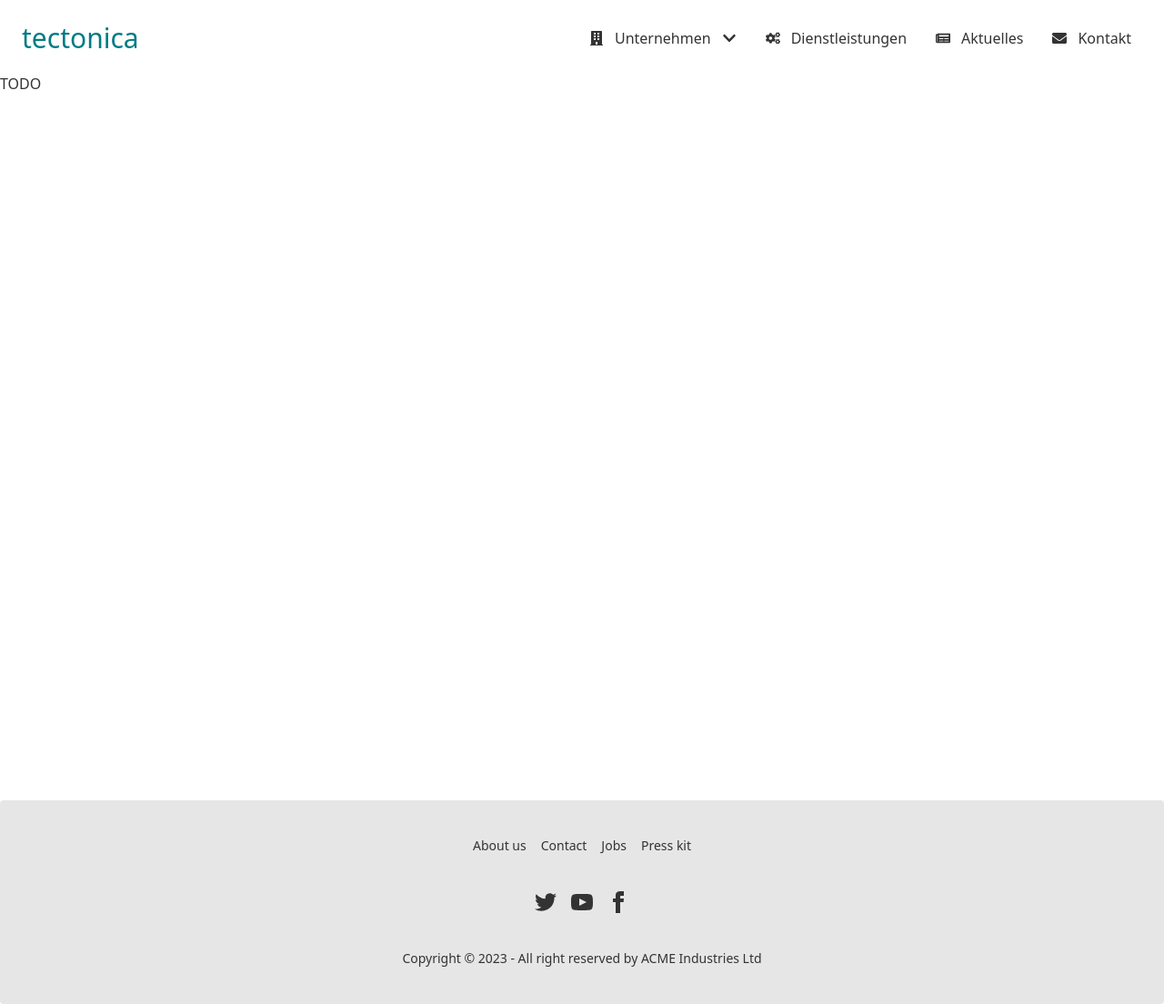
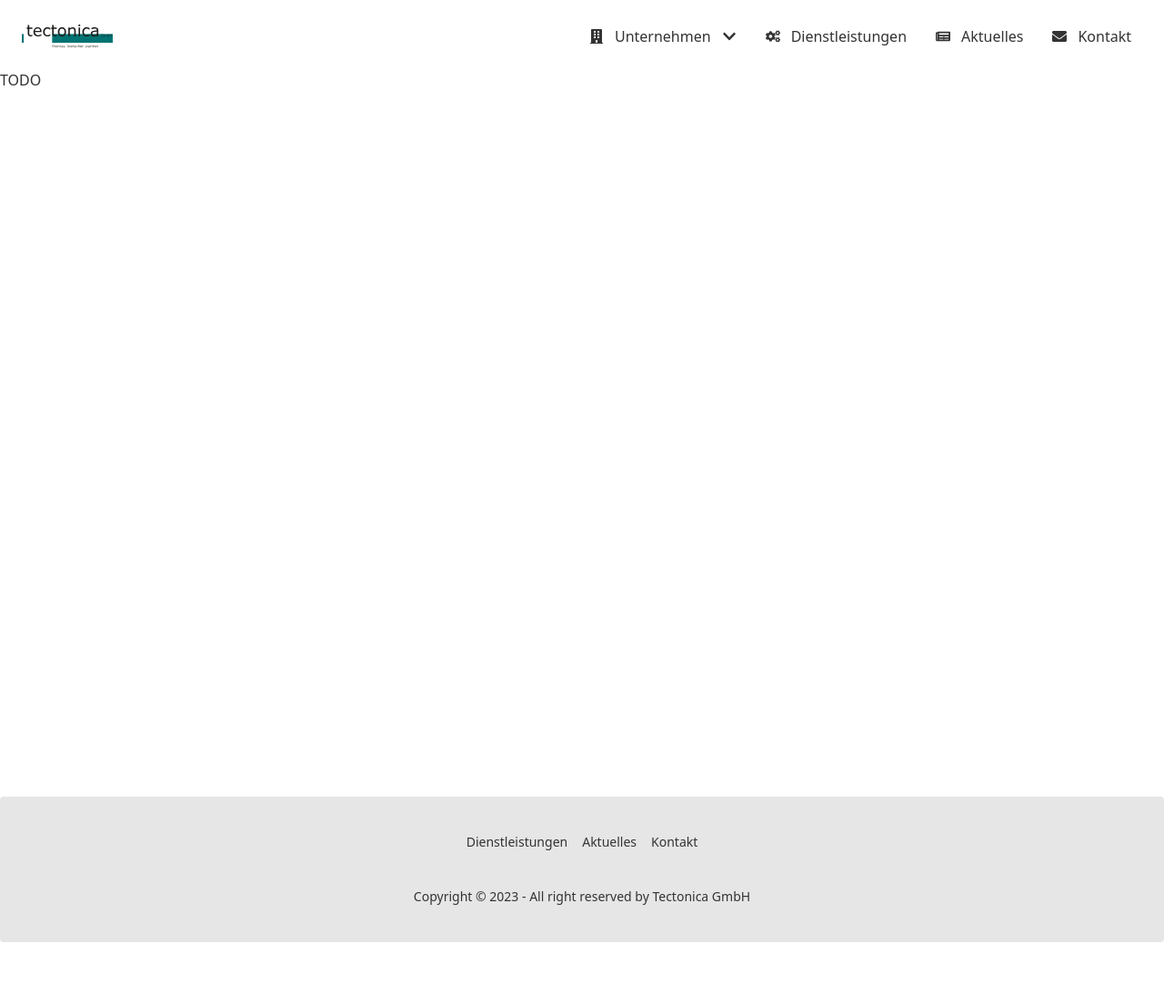
Before and after one commit to cedricschwyter/tectonica, a Next.js app: page /team in a window 1280 px wide. Shown: the whole page at 91% size. After the commit the page ends 1036 px from the top, so only its background shows below. Built offline with nearby package versions, Linux system fonts and the light colour scheme.

Commit message:
feat:update footer

```diff
--- a/pages/api/contact.ts
+++ b/pages/api/contact.ts
@@ -3,7 +3,7 @@ import { NextApiRequest, NextApiResponse } from 'next';
 
 sendgrid.setApiKey(process.env.SENDGRID_API_KEY!);
 
-export default async (req: NextApiRequest, res: NextApiResponse) => {
+const sendMails = async (req: NextApiRequest, res: NextApiResponse) => {
     const { email, subject, message } = req.body;
     const msgTectonica = {
         to: process.env.COMPANY_CONTACT_EMAIL!,
@@ -27,3 +27,5 @@ export default async (req: NextApiRequest, res: NextApiResponse) => {
         res.status(500).json({ error: 'error sending email' });
     }
 };
+
+export default sendMails;
--- a/pages/index.tsx
+++ b/pages/index.tsx
@@ -12,7 +12,7 @@ import Vision from '@sections/Vision';
 
 // TODO: Find Better images
 const imageUrls = [
-    'https://unsplash.com/photos/Mzm6gC4tdak/download?ixid=MnwxMjA3fDB8MXx0b3BpY3x8TThqVmJMYlRSd3N8fHx8fDJ8fDE2NjkwNTgxOTk&force=true',
+    'https://unsplash.com/photos/HOWfdzh1Q0g/download?ixid=MnwxMjA3fDB8MXxzZWFyY2h8MTF8fGdyZWVuJTIwY29uc3RydWN0aW9ufGVufDB8fHx8MTY3Njg4MTE5NQ&force=true',
     'https://images.unsplash.com/photo-1553946550-4b8f3eea5451?ixlib=rb-4.0.3&ix',
     'https://images.unsplash.com/photo-1486406146926-c627a92ad1ab?ixlib=rb-4.0.3&ixid=MnwxMjA3fDB8MHxwaG90by1wYWdlfHx8fGVufDB8fHx8&auto=format&fit=crop&w=1470&q=80',
     'https://unsplash.com/photos/h2yOqTOFu1w/download?ixid=MnwxMjA3fDB8MXx0b3BpY3x8TThqVmJMYlRSd3N8fHx8fDJ8fDE2NjkwNTgxOTk&force=true',
@@ -70,30 +70,14 @@ const LandingPage = () => {
         <>
             <PageTitle title={"tectonica | Baurealisationen"} />
             <div className='flex flex-col'>
-                <SectionLandingContainer image={''} id={4} key={4}>
-                    {/* <div id="filter" className='absolute z-10 w-screen h-screen bg-black/40'></div> */}
-                    <video muted loop className='absolute z-0 object-cover w-full h-screen brightness-75'>
-                        <source src="/video/construction-site01.mp4" type="video/mp4" />
-                    </video>
-                    <div className='z-10 m-5'>
-                        <h1 className='z-10 sm:text-9xl text-7xl text-accent'>
-                            tectonica
-                        </h1>
-                        <h2>
-
-                            können wir das schaffen?
-                            Yo wir schaffen das!
-                        </h2>
-                    </div>
-                </SectionLandingContainer>
+                <>
+                    {[0, 1, 2, 3].map((id) => (
+                        <SectionLandingContainer image={imageUrls[id]} id={id} key={id} />
+                    ))}
+                </>
                 <SectionLandingContainer image={imageUrls[2]} id={2} key={2} >
                     <Vision />
                 </SectionLandingContainer>
-                <>
-                    {[0, 1].map((id) => (
-                        <SectionLandingContainer image={imageUrls[id]} id={id} key={id} />
-                    ))}
-                </>
             </div>
         </>
     );
--- a/src/sections/Footer.tsx
+++ b/src/sections/Footer.tsx
@@ -1,27 +1,15 @@
-
-import { FaInstagram, FaTwitter, FaYoutube } from 'react-icons/fa';
-import { ReactNode } from 'react';
-import packageInfo from '../../package.json';
-
+import Link from "next/link";
 
 export default function Footer() {
     return (
         <footer className="p-10 rounded footer footer-center bg-base-200 text-base-content">
             <div className="grid grid-flow-col gap-4">
-                <a className="link link-hover">About us</a>
-                <a className="link link-hover">Contact</a>
-                <a className="link link-hover">Jobs</a>
-                <a className="link link-hover">Press kit</a>
+                <Link className="link link-hover" href="/dienstleistungen">Dienstleistungen</Link>
+                <Link className="link link-hover" href="/aktuelles">Aktuelles</Link>
+                <Link className="link link-hover" href="/kontakt">Kontakt</Link>
             </div>
             <div>
-                <div className="grid grid-flow-col gap-4">
-                    <a><svg xmlns="http://www.w3.org/2000/svg" width="24" height="24" viewBox="0 0 24 24" className="fill-current"><path d="M24 4.557c-.883.392-1.832.656-2.828.775 1.017-.609 1.798-1.574 2.165-2.724-.951.564-2.005.974-3.127 1.195-.897-.957-2.178-1.555-3.594-1.555-3.179 0-5.515 2.966-4.797 6.045-4.091-.205-7.719-2.165-10.148-5.144-1.29 2.213-.669 5.108 1.523 6.574-.806-.026-1.566-.247-2.229-.616-.054 2.281 1.581 4.415 3.949 4.89-.693.188-1.452.232-2.224.084.626 1.956 2.444 3.379 4.6 3.419-2.07 1.623-4.678 2.348-7.29 2.04 2.179 1.397 4.768 2.212 7.548 2.212 9.142 0 14.307-7.721 13.995-14.646.962-.695 1.797-1.562 2.457-2.549z"></path></svg></a>
-                    <a><svg xmlns="http://www.w3.org/2000/svg" width="24" height="24" viewBox="0 0 24 24" className="fill-current"><path d="M19.615 3.184c-3.604-.246-11.631-.245-15.23 0-3.897.266-4.356 2.62-4.385 8.816.029 6.185.484 8.549 4.385 8.816 3.6.245 11.626.246 15.23 0 3.897-.266 4.356-2.62 4.385-8.816-.029-6.185-.484-8.549-4.385-8.816zm-10.615 12.816v-8l8 3.993-8 4.007z"></path></svg></a>
-                    <a><svg xmlns="http://www.w3.org/2000/svg" width="24" height="24" viewBox="0 0 24 24" className="fill-current"><path d="M9 8h-3v4h3v12h5v-12h3.642l.358-4h-4v-1.667c0-.955.192-1.333 1.115-1.333h2.885v-5h-3.808c-3.596 0-5.192 1.583-5.192 4.615v3.385z"></path></svg></a>
-                </div>
-            </div>
-            <div>
-                <p>Copyright © 2023 - All right reserved by ACME Industries Ltd</p>
+                <p>Copyright © {new Date().getFullYear()} - All right reserved by Tectonica GmbH</p>
             </div>
         </footer>
     );
--- a/src/sections/NavBar.tsx
+++ b/src/sections/NavBar.tsx
@@ -1,3 +1,4 @@
+import Image from 'next/image';
 import NextLink from 'next/link';
 import { FaChevronRight, FaChevronDown, FaBuilding, FaCamera, FaEye, FaUsers, FaBriefcase, FaCogs, FaNewspaper, FaEnvelope } from 'react-icons/fa';
 
@@ -95,7 +96,7 @@ export const NavBar = () => {
                 <NextLink
                     className='p-2 text-3xl rounded-lg text-accent'
                     href={"/"}>
-                    tectonica
+                    <Image width="100" height="100" src="/logo.svg" alt="Tectonica Logo" />
                 </NextLink>
             </div>
             <div className="hidden navbar-end md:flex">
```
Also changed, not shown: public/logo.svg (added).
